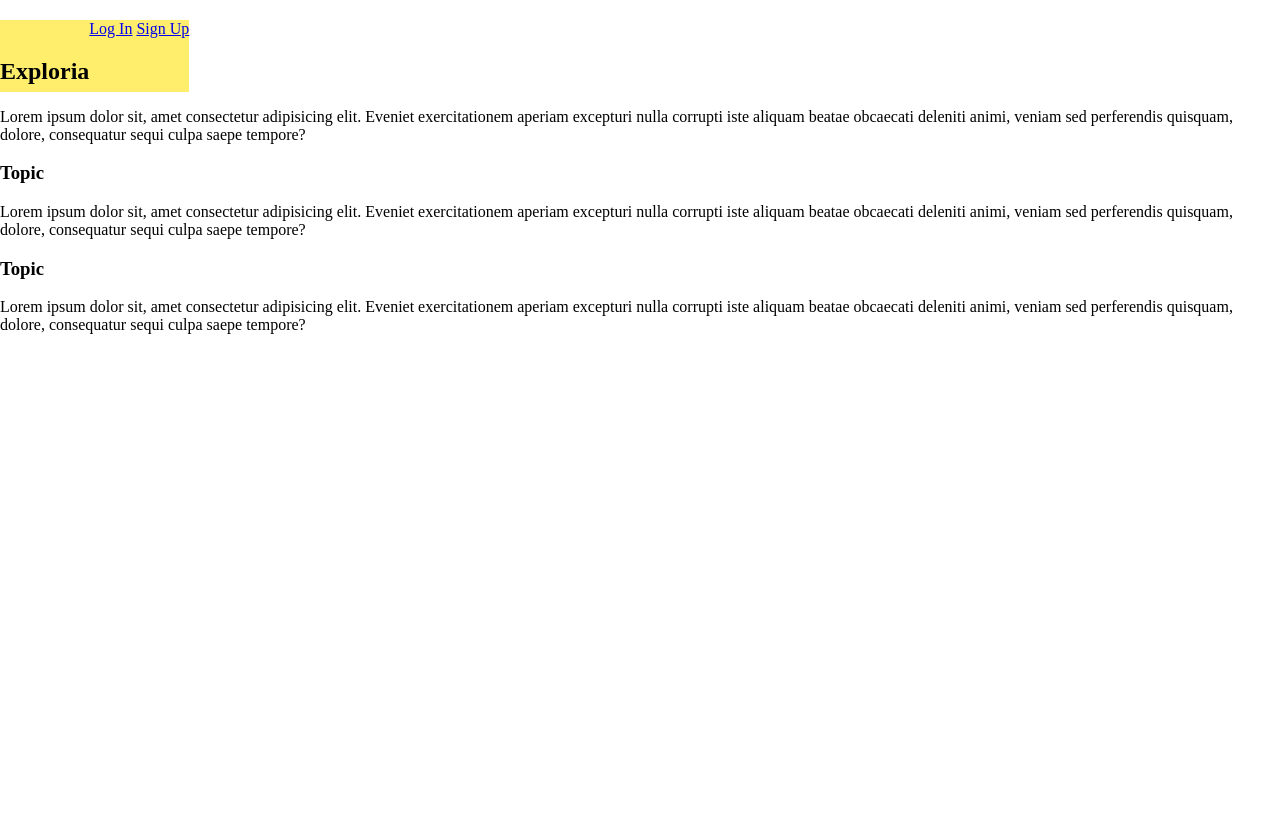
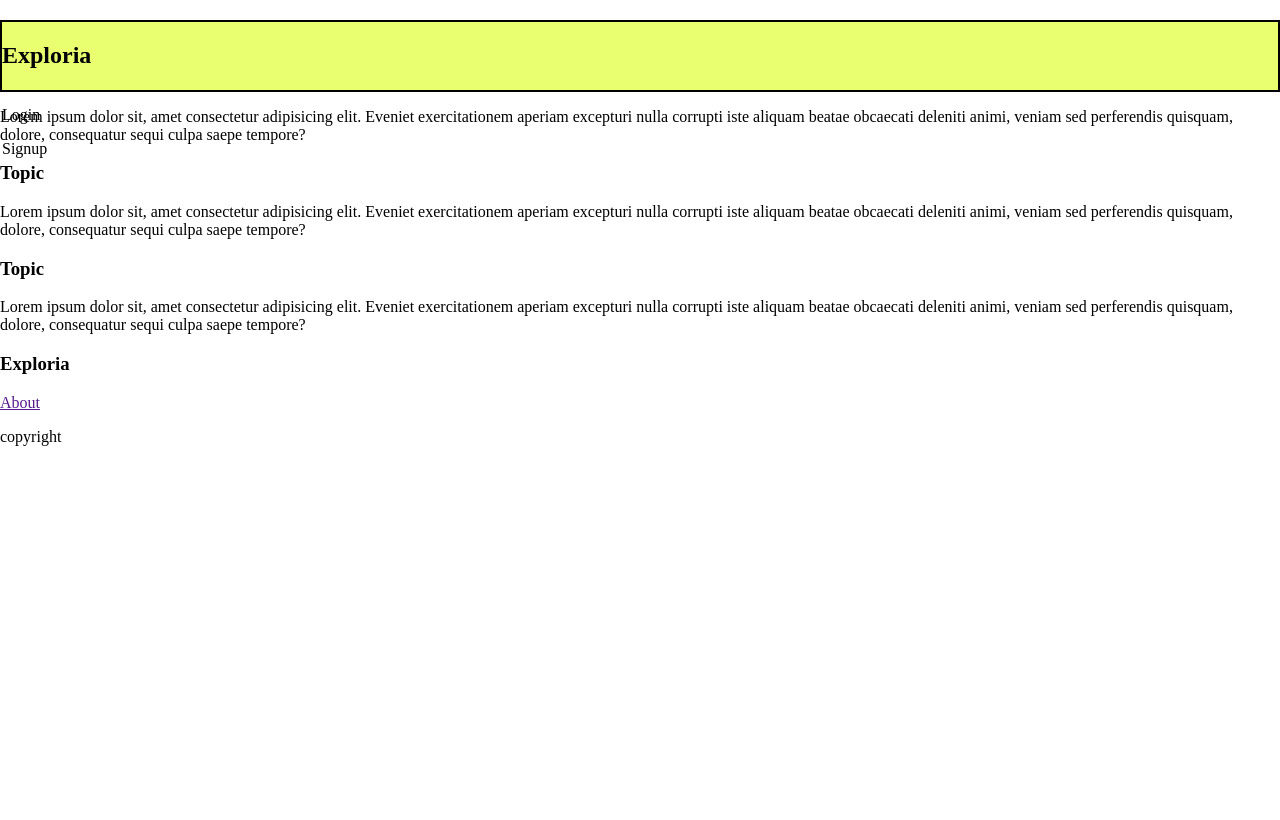
Before and after one commit to bryancurtis3/exploria-app, a Django app: page / in a window 1280 px wide. Run offline with Django 3.2, Linux system fonts and the light colour scheme; style sheets or scripts are compiled from the project's sources; some libraries are stand-ins or nearby versions.

Commit message:
add deletions to css and base that need to be corrected

```diff
--- a/main_app/static/styles/main.scss
+++ b/main_app/static/styles/main.scss
@@ -24,21 +24,6 @@ body {
 // ************ Bryan's CSS *************
 /* Post Detail Page */
 
-* {
-    box-sizing: border-box;
-  }
-
-  /* ASSUMES WE'LL USE FLEX */
-
-  nav {
-    position: absolute;
-    margin-top: 0px;
-    height: 72px;
-    display: flex;
-    justify-content: row;
-    background-color: hsl(53, 100%, 71%);
-
-  }
 
 .post-show-main {
     #post-show-profile-pic {
@@ -91,3 +76,27 @@ body {
   font-family: 'Rubik', sans-serif;
   font-size: 24px;
 }
+
+//************** elliot's css *********************
+
+.navbar {
+  border: 2px solid black;
+  position: absolute;
+  margin-top: 0px;
+  width: 100vw;
+  height: 75px;
+  background-color: var(--neonyellow);
+  display: inline-grid;
+  grid-template-columns: 100px auto 100px;
+  grid-template-rows: 100%;
+}
+
+.navbar-one {
+      display: inline-grid;
+      grid-column-start: 1;
+}
+
+.navbar-two {
+      display: inline-grid;
+      grid-column-start: 3;
+}
--- a/main_app/templates/base.html
+++ b/main_app/templates/base.html
@@ -1,5 +1,4 @@
 {% load static %}
-{% load sass_tags %}
 
 <!DOCTYPE html>
 <html lang="en">
@@ -9,14 +8,10 @@
   <meta name="viewport" content="width=device-width, initial-scale=1.0">
 
     <!-- jQuery -->
-    <script src="https://code.jquery.com/jquery-3.6.0.min.js" integrity="sha256-/xUj+3OJU5yExlq6GSYGSHk7tPXikynS7ogEvDej/m4=" crossorigin="anonymous"></script>
-
-    <!-- Font Awesome -->
-    <link rel="stylesheet" href="https://cdnjs.cloudflare.com/ajax/libs/font-awesome/5.15.4/css/all.min.css">
+  <script src="https://code.jquery.com/jquery-3.6.0.min.js" integrity="sha256-/xUj+3OJU5yExlq6GSYGSHk7tPXikynS7ogEvDej/m4=" crossorigin="anonymous"></script>
 
     <!-- Local Styles -->
-    <link rel="stylesheet" href="{% sass_src 'styles/main.scss' %}">
-
+  <link rel="stylesheet" href="{% static 'styles/main.css' %}">
     <!-- Local Scripts -->
 
     <script src="{% static 'scripts/app.js' %}" defer></script>
@@ -26,32 +21,44 @@
 
 <body>
     <!-- Navbar can go here since it will be on all pages -->
-  <nav class="" >
+  <nav class="navbar">
         <!-- **insert img or icon -->
-    <div id="app-name-container" class="">
-      <img id="" src="">
+
+    <div class="navbar-one">
       <h1>Exploria</h1>
     </div>
+    <div class="navbar-two">
+      <p>Login</p>
+      <p>Signup</p>
+    </div>
 
-    {% if user.is_authenticated %}
-        <div class="navbar-menu navbar-end">
-        <span class="navbar-item">Welcome: {{user.username}}</span>
-        <a class="navbar-item" href="{% url 'user_list' %}">Profile</a>
-        <a class="navbar-item" href="{% url 'logout' %}">Logout</a>
+  </nav>
+
+    <!--{% if user.is_authenticated %}
+    <div class="navbar-div">
+      <span class="navbar-item">Welcome: {{ user.username}} </span>
+      <a class="navbar-item" href="" >Logout</a>
     </div>
-{% else %}
-    <div class="navbar-menu navbar-end">
-       <a class="navbar-item" href="{% url 'login' %}">Log In</a>
-       <a class="navbar-item" href="{% url 'signup' %}">Sign Up</a>
-    </div>
-    {% endif %}
-  </nav>
+    {% else %} -->
+
+
+
+  <section id="main-content">
+    <div>
+   <!--- {% endif %}  -->
+
 
     <!-- Content block for extending pages -->
     {% block content %}{% endblock content %}
 <!--- <a> <img id="jazzburger-image" src="https://www.happysocks.com/icons/jazzburger.svg" alt="Click for links"></a>-->
 
-
-
+</div>
+</section>
+<footer>
+<h3>Exploria</h3>
+<a class="footer-item" href="">About</a>
+<!-- below is added in case it might be useful for presentation-->
+<p class="footer-copyright">copyright</p>
+</footer>
 </body>
 </html>
--- a/main_app/templates/home.html
+++ b/main_app/templates/home.html
@@ -10,11 +10,12 @@ Home
 
 
 
+
 </section>
 <div id="home-about-section">
 <h2>Exploria is...</h2>
 <section id="about-topics-container">
-<div>
+<div class=>
   <h3>Topic</h3>
   <p>Lorem ipsum dolor sit, amet consectetur adipisicing elit. Eveniet exercitationem aperiam excepturi nulla corrupti iste aliquam beatae obcaecati deleniti animi, veniam sed perferendis quisquam, dolore, consequatur sequi culpa saepe tempore?</p>
 </div>
--- a/static/styles/main.css
+++ b/static/styles/main.css
@@ -16,6 +16,21 @@ body {
   height: 100vh; }
 
 /* Post Detail Page */
+* {
+  box-sizing: border-box; }
+
+/* ASSUMES WE'LL USE FLEX */
+nav {
+  border: 2px solid black;
+  position: absolute;
+  margin-top: 0px;
+  height: 72px;
+  min-width: 100vw;
+  display: grid;
+  grid-template-rows: 100%;
+  grid-template-columns: repeat(5/20%);
+  background-color: var(--neonyellow); }
+
 .post-show-main {
   background-color: red; }
   .post-show-main #post-show-profile-pic {
```
Also changed, not shown: main_app/static/styles/main.css (deleted, +0 -18 lines), main_app/static/styles/home.scss (added), 2 other files.
